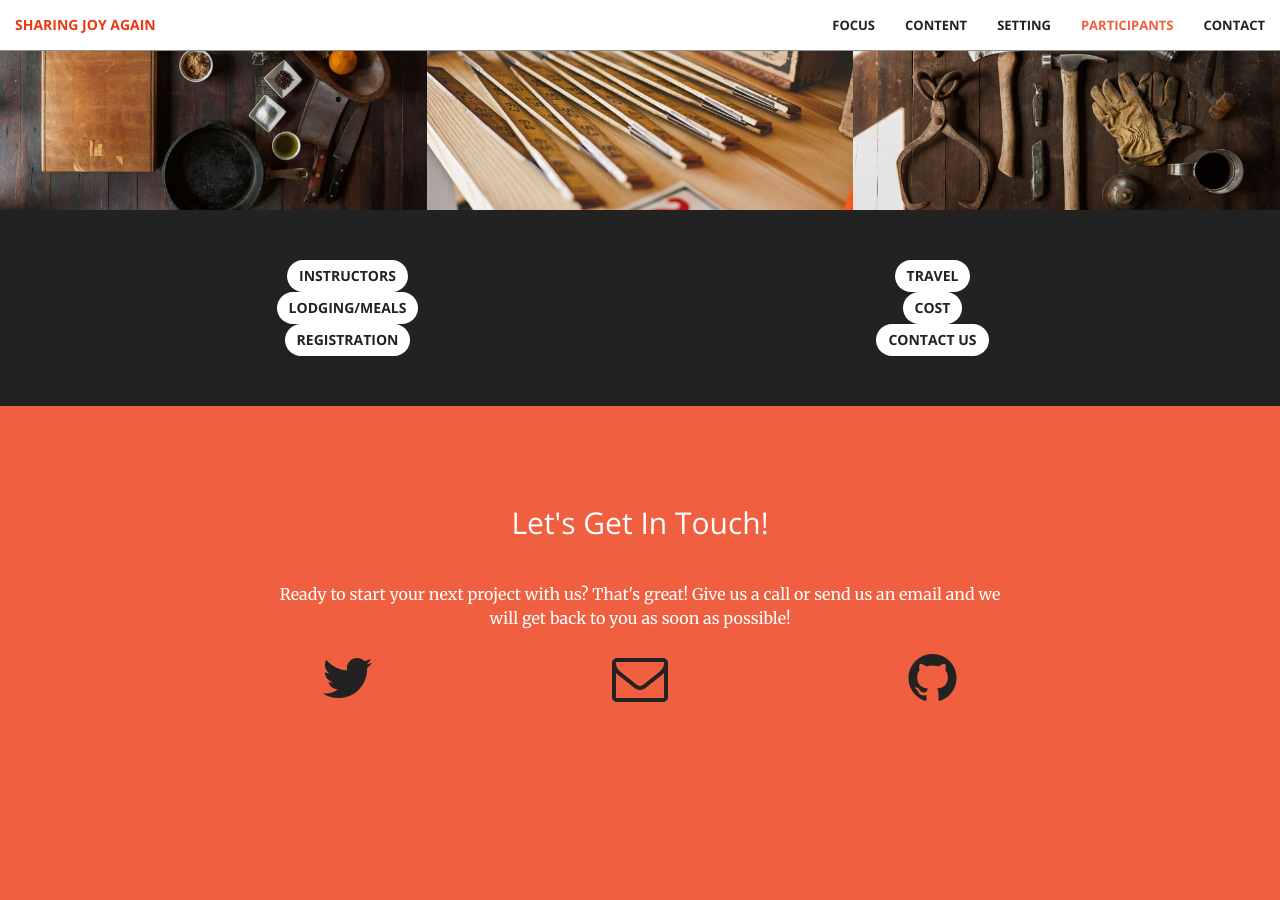
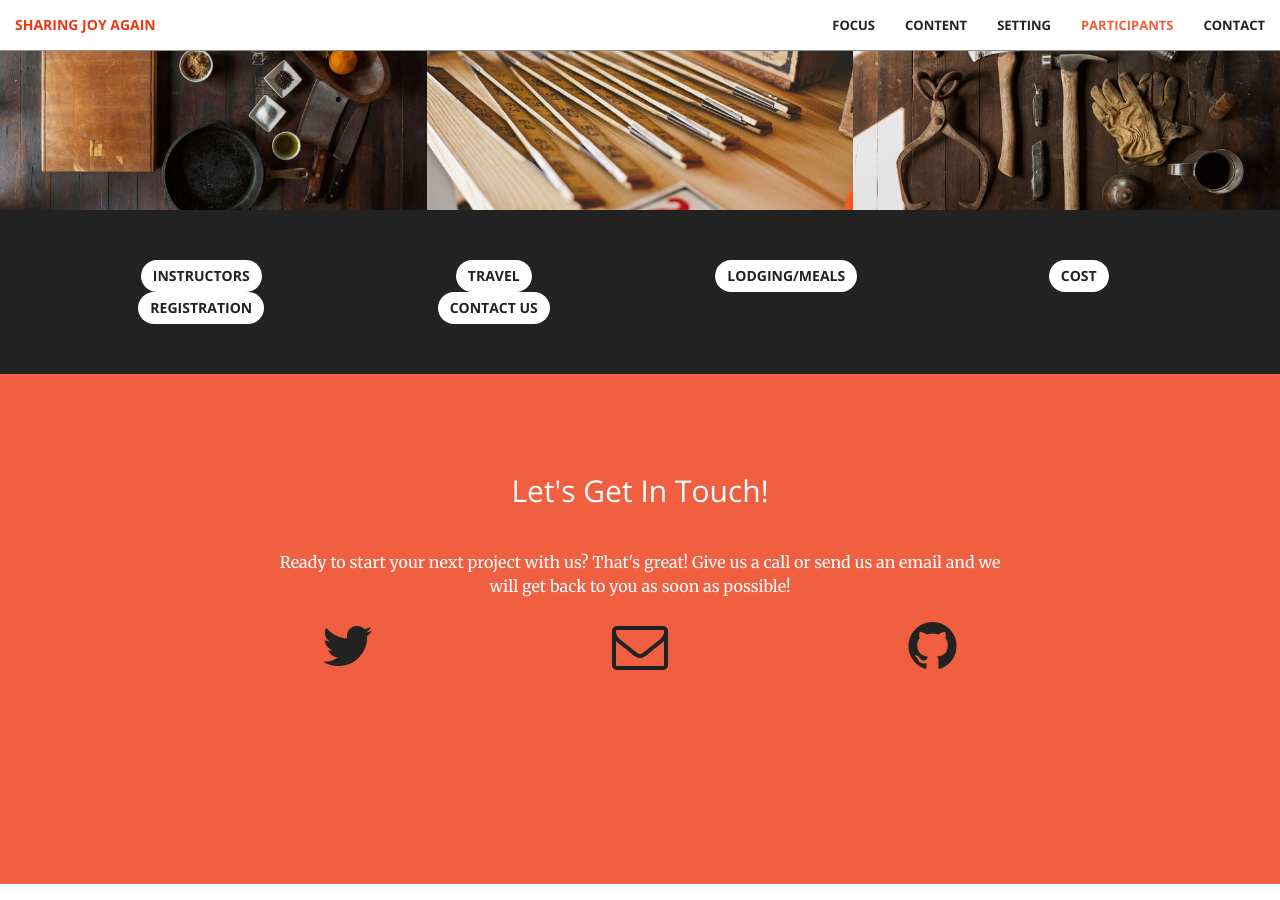
Before and after one commit to mattjohnsonco/joy, a Jekyll site: the page built from index.html, in a window 1280 px wide and 900 px high, scrolled down 1511 px. Built offline with Jekyll 4.4.1, drawn with Linux system fonts in a browser that asks for light colours.

Commit message:
Update aside.html

```diff
--- a/_includes/aside.html
+++ b/_includes/aside.html
@@ -1,22 +1,22 @@
   <aside class="bg-dark">
       <div class="container text-center">
         <div class="row">
-          <div class="col-lg-6 col-sm-6, call-to-action">
+          <div class="col-sm-3">
               <a href="#" class="btn btn-default">Instructors</a>
            </div>
-           <div class="col-lg-6 col-sm-6, call-to-action">
+           <div class="col-sm-3 , call-to-action">
               <a href="#" class="btn btn-default">Travel</a>
           </div>
-           <div class="col-lg-6 col-sm-6, call-to-action">
+           <div class="col-sm-3 , call-to-action">
               <a href="#" class="btn btn-default">Lodging/Meals</a>
            </div>
-           <div class="col-lg-6 col-sm-6, call-to-action">
+           <div class="col-sm-3 , call-to-action">
               <a href="#" class="btn btn-default">Cost</a>
            </div>
-          <div class="col-lg-6 col-sm-6, call-to-action">
+          <div class="col-sm-3 , call-to-action">
               <a href="#" class="btn btn-default">Registration</a>
            </div>
-          <div class="col-lg-6 col-sm-6, call-to-action">
+          <div class="col-sm-3 , call-to-action">
               <a href="#" class="btn btn-default">Contact Us</a>
            </div>
           </div>
```
